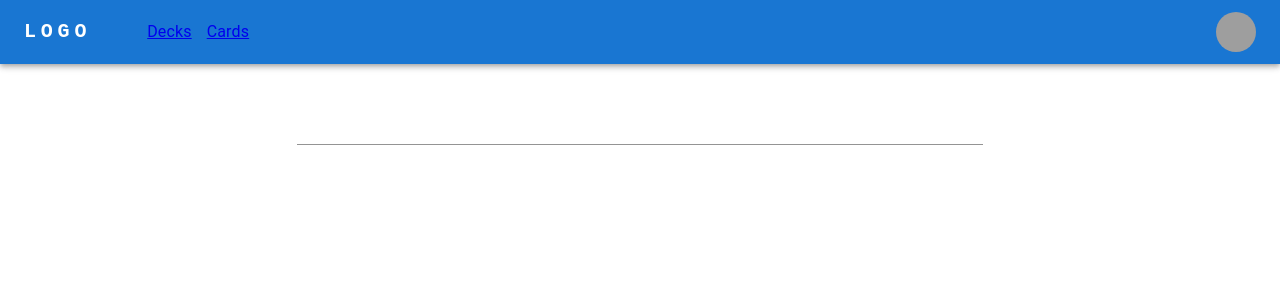
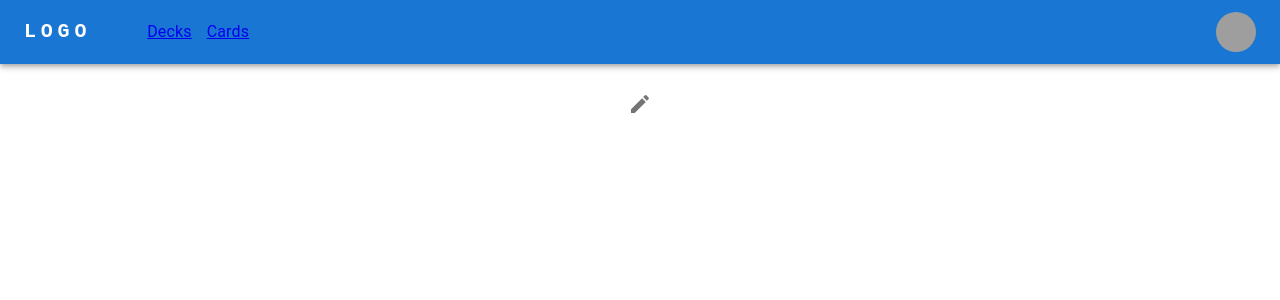
Before and after one commit to ShepLT1/deck-builder-mtg-fe, a React (Vite) app: page /decks/1 in a window 1280 px wide. Shown: the top 300 px of the page. Built offline with nearby package versions, Linux system fonts and the light colour scheme; grey boxes are pictures that could not be loaded.

Commit message:
Use two different components for deck name editing

```diff
--- a/src/features/deck/Deck.tsx
+++ b/src/features/deck/Deck.tsx
@@ -1,5 +1,8 @@
 import { FormEvent, useEffect, useState } from "react"
-import { Grid, TextField } from "@mui/material"
+import { Grid, TextField, Typography, IconButton } from "@mui/material"
+import EditIcon from "@mui/icons-material/Edit"
+import CheckIcon from "@mui/icons-material/Check"
+import CloseIcon from "@mui/icons-material/Close"
 import { useAppSelector, useAppDispatch } from "../../app/hooks"
 import { selectDeck, updateDeckName } from "./deckSlice"
 import { DeckCardSection } from "../../components/deckCardSection"
@@ -8,11 +11,18 @@ export function Deck() {
   const deck = useAppSelector(selectDeck)
   const dispatch = useAppDispatch()
 
+  const [nameEditable, setNameEditable] = useState(false)
   const [newName, setNewName] = useState(deck.name)
 
   const handleNameSubmit = async (event: FormEvent<HTMLFormElement>) => {
     event.preventDefault()
     await dispatch(updateDeckName(newName))
+    setNameEditable(false)
+  }
+
+  const handleNameCancel = () => {
+    setNameEditable(false)
+    setNewName(deck.name)
   }
 
   useEffect(() => {
@@ -23,15 +33,36 @@ export function Deck() {
     <div>
       <Grid container spacing={3}>
         <Grid item xs={12}>
+          {nameEditable ? (
             <form onSubmit={handleNameSubmit}>
               <TextField
-              id="deck-name"
-              variant="standard"
+                id="deck-name-input"
+                variant="outlined"
                 inputProps={{ style: { fontSize: 50 } }}
                 value={newName}
                 onChange={(e) => setNewName(e.target.value)}
               />
+              <IconButton aria-label="save" type="submit">
+                <CheckIcon color="success" />
+              </IconButton>
+              <IconButton
+                aria-label="cancel"
+                onClick={() => handleNameCancel()}
+              >
+                <CloseIcon color="warning" />
+              </IconButton>
             </form>
+          ) : (
+            <Typography variant="h2" gutterBottom>
+              {deck.name}
+              <IconButton
+                aria-label="edit"
+                onClick={() => setNameEditable(true)}
+              >
+                <EditIcon />
+              </IconButton>
+            </Typography>
+          )}
           <h4>{deck.colors}</h4>
         </Grid>
         <Grid item xs={12}>
```
Lines whose indentation alone changed are shown as unchanged.
